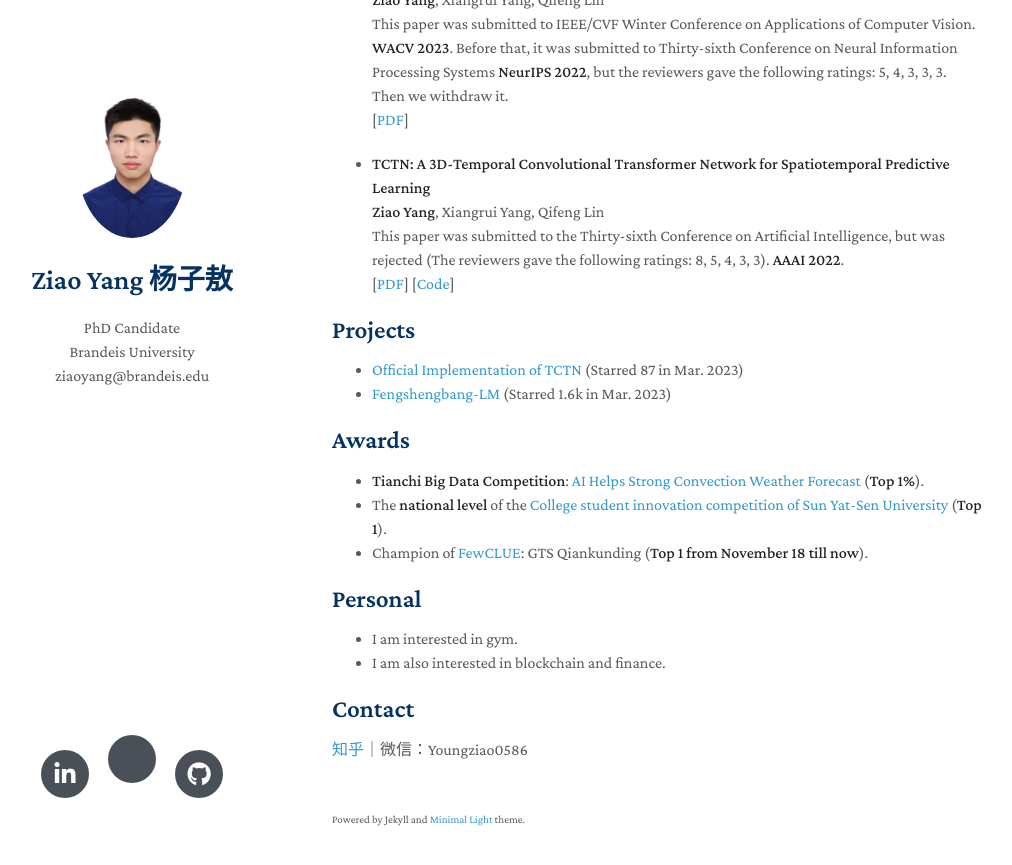
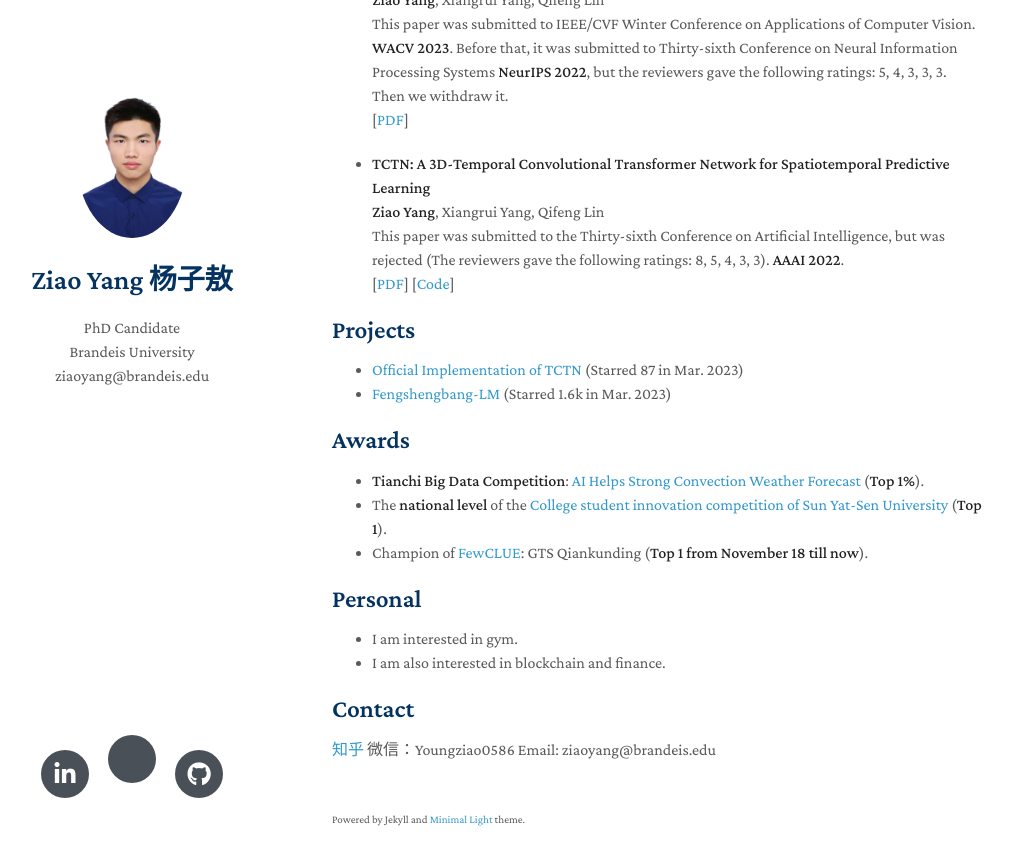
Before and after one commit to yangziao56/homepage, a Jekyll site: the page built from index.md, in a window 1280 px wide and 900 px high, scrolled down 1229 px. Shown: the top 865 px of the window, without its empty margins (138-1150 px from the left). Built offline with Jekyll 4.4.1, drawn with Linux system fonts in a browser that asks for light colours; nearby versions of some CDN libraries; a style sheet for code colours, icons or effects is not loaded; our own code applies the rules of GitHub Pages for plain Markdown files.

Commit message:
Update index.md
Signed-off-by: Ziao Yang <70676524+yangziao56@users.noreply.github.com>

```diff
--- a/index.md
+++ b/index.md
@@ -68,4 +68,6 @@
 - I am also interested in blockchain and finance.
 
 ## Contact
-[知乎](https://www.zhihu.com/people/qi-dian-5-52-16)｜微信：Youngziao0586
+[知乎](https://www.zhihu.com/people/qi-dian-5-52-16)
+微信：Youngziao0586
+Email: ziaoyang@brandeis.edu
```
